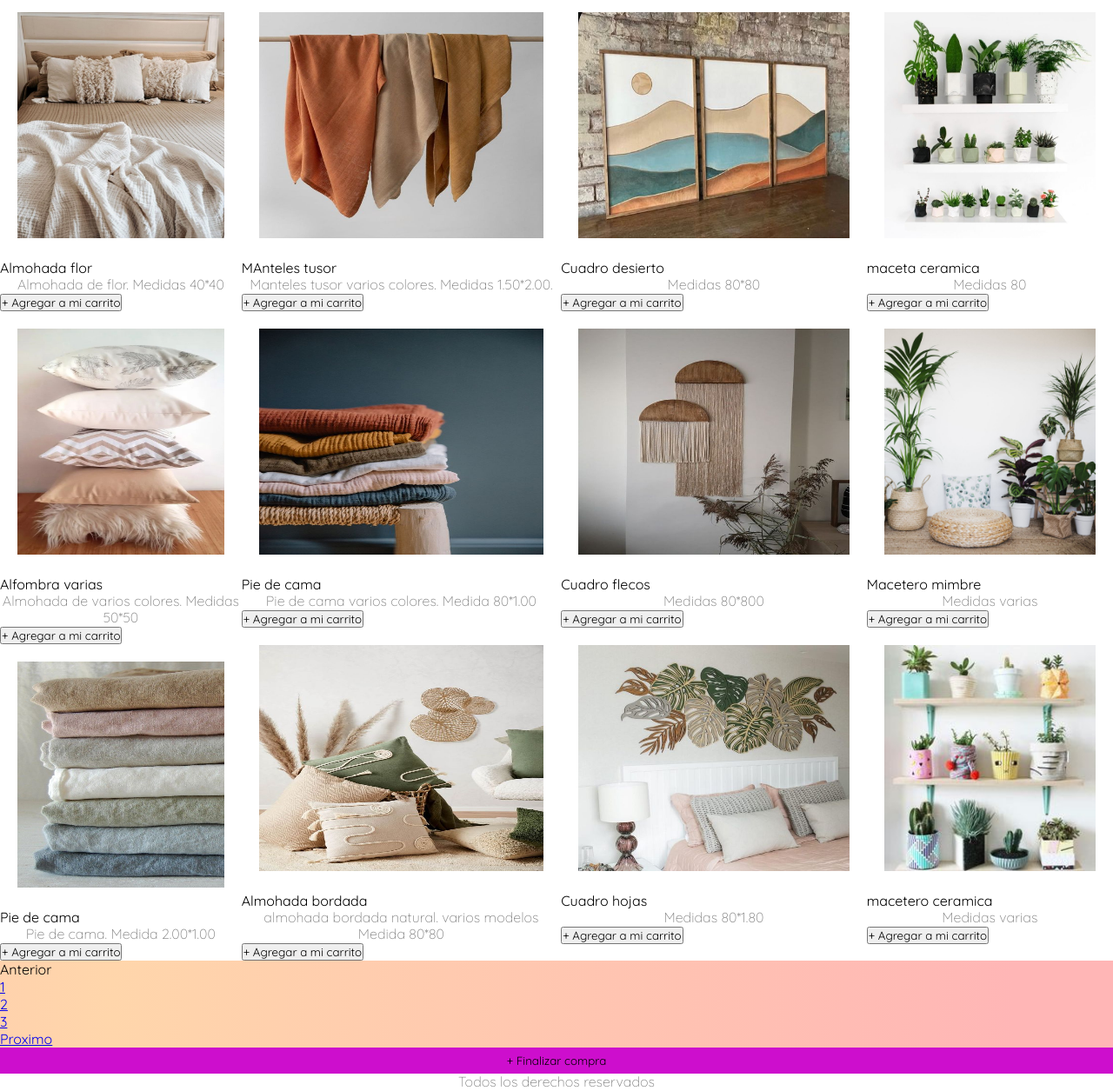
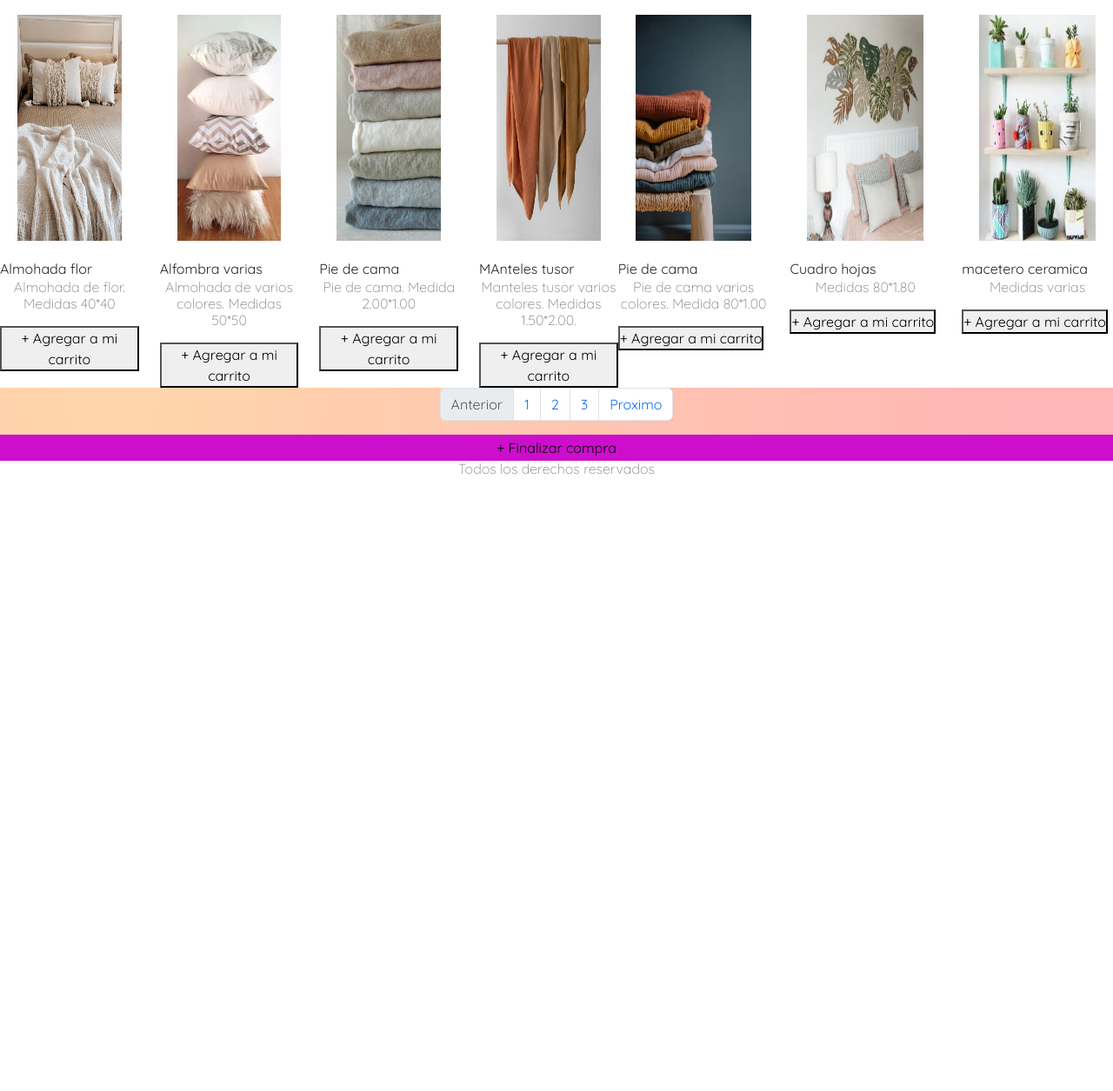
Before and after one commit to MariaBeSuarez/PFSUAREZB, a website: page pages/productos.html in a window 1280 px wide. Shown: the part 178-1433 px from the top of the page at 87% size. After the commit the page ends 800 px from the top, so only its background shows below. Drawn offline with Linux system fonts and the light colour scheme.

Commit message:
modificaron pag

```diff
--- a/pages/productos.html
+++ b/pages/productos.html
@@ -6,6 +6,7 @@
     <meta name="viewport" content="width=device-width, initial-scale=1.0">
     <title>Ame deco hogar - Productos</title>
     <link rel="shortcut icon" href="../imagenes/logo/logo1.jpg" type="image/x-icon">
+    <link rel="stylesheet" href="../css/bootstrap.min.css">
  <link rel="stylesheet" href="../css/style.css">
  <link rel="stylesheet" href="../css/main.css">
  </head>
@@ -31,6 +32,9 @@
               </li>
               <li class="nav-item">
                 <a href="../pages/micarrito.html">Mi Carrito</a>
+              </li>
+              <li class="nav-item">
+                <a href="../pages/error.html">Error404</a>
               </li>
               <li class="nav-item">
                 <a href="../pages/contacto.html">Contacto</a>
@@ -76,59 +80,25 @@
           <figcaption> Pie de cama</figcaption>
           <p> Pie de cama. Medida 2.00*1.00</p>
           <button> + Agregar a mi carrito</button>
-        </div>
-       </div>
-       <div class="row">
-        <div class="col">
+         </div>
+         <div class="col">
           <img src="../imagenes/productos/textil manteles lisos.jpg" alt="Manteles">
           <figcaption> MAnteles tusor</figcaption>
           <p>Manteles tusor varios colores. Medidas 1.50*2.00.</p>
           <button> + Agregar a mi carrito</button>
         </div>
-        <div class="col">
+      </div>
+      <div class="row">
+         <div class="col">
           <img src="../imagenes/productos/textil pie de cama tusor.jpg" alt="Pie de cama">
           <figcaption> Pie de cama</figcaption>
           <p> Pie de cama varios colores. Medida 80*1.00</p>
           <button> + Agregar a mi carrito</button>
-        </div>
-        <div class="col">
-          <img src="../imagenes/productos/textil almohada bordada.jpg" alt="Pie de cama">
-          <figcaption> Almohada bordada</figcaption>
-          <p> almohada bordada natural. varios modelos Medida 80*80</p>
-          <button> + Agregar a mi carrito</button>
-        </div>
-       </div>
-       <div class="row">
-        <div class="col">
-          <img src="../imagenes/productos/cuadro desierto.jpg" alt="Cuadro desierto">
-          <figcaption> Cuadro desierto</figcaption>
-          <p> Medidas 80*80</p>
-          <button> + Agregar a mi carrito</button>
-        </div>
-         <div class="col">
-          <img src="../imagenes/productos/cuadro flecos.jpg" alt="Cuadro flecos">
-          <figcaption> Cuadro flecos</figcaption>
-          <p> Medidas 80*800</p>
-          <button> + Agregar a mi carrito</button>
-        </div>
+         </div>
          <div class="col">
           <img src="../imagenes/productos/cuadro hojas sin marco.jpg" alt="Cuadro hojas">
           <figcaption> Cuadro hojas</figcaption>
           <p> Medidas 80*1.80</p>
-          <button> + Agregar a mi carrito</button>
-        </div>
-       </div>
-       <div class="row">
-          <div class="col">
-          <img src="../imagenes/productos/macetero ceramica neutro.jpg" alt="maceta ceramica">
-          <figcaption> maceta ceramica</figcaption>
-          <p> Medidas 80</p>
-          <button> + Agregar a mi carrito</button>
-         </div>
-         <div class="col">
-          <img src="../imagenes/productos/maceteromimbre.jpg" alt="Macetero mimbre">
-          <figcaption> Macetero mimbre</figcaption>
-          <p> Medidas varias</p>
           <button> + Agregar a mi carrito</button>
          </div>
          <div class="col">
--- a/scss/_commons.scss
+++ b/scss/_commons.scss
@@ -115,13 +115,4 @@
         cursor: pointer;
         transition: all 2s;
     }
-    .error-message{
-        display: flex;
-        flex-direction: column;
-        align-items: center;
-        justify-content: center;
-        height: calc(100vh - 100px);
-        width: 100%;
-
-    }
 }
--- /dev/null
+++ b/scss/_error.scss
@@ -0,0 +1,7 @@
+#error404{
+    background-image: url(../imagenes/iconos/error404.jpeg);
+    width: 100%;
+    height: auto;
+    display: flex;
+    background-size: cover;
+    }
--- a/scss/main.scss
+++ b/scss/main.scss
@@ -1,6 +1,8 @@
 @import url('https://fonts.googleapis.com/css2?family=Quicksand:wght@300;400&display=swap');
+
 @import "_vars";
 @import "_productos";
 @import "_nav";
 @import "_medias";
+@import "_error";
 @import "_commons";
```
Also changed, not shown: index.html (+3 -0 lines), pages/contacto.html (+3 -0 lines), pages/error.html (added, +19 -0 lines), pages/micarrito.html (+5 -0 lines), pages/quienessomos.html (+4 -0 lines), css/main.css, imagenes/iconos/error404.jpeg (added).
